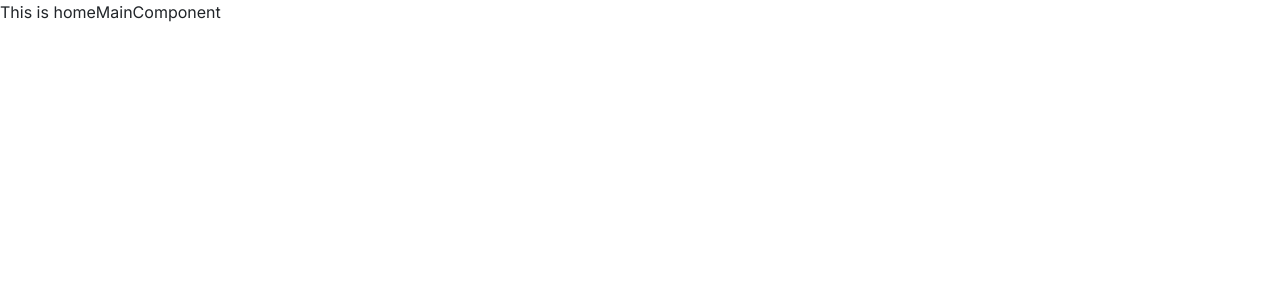
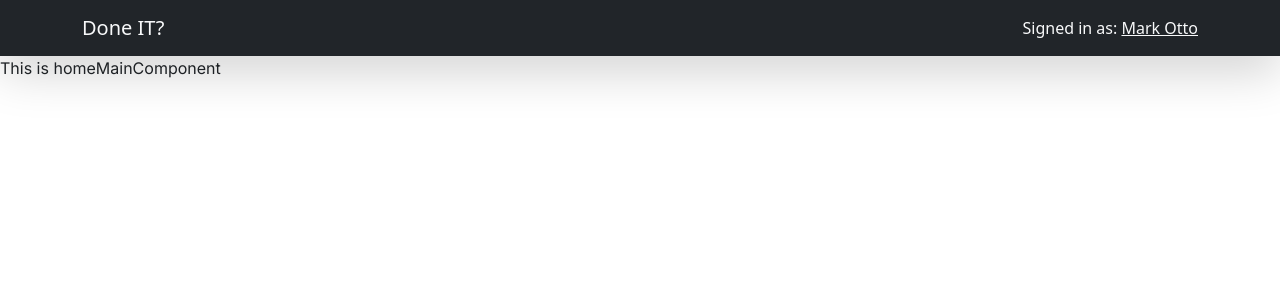
Before and after one commit to Oliulla/jt-todo-application, a Next.js app: page / in a window 1280 px wide. Shown: the top 300 px of the page. Built offline with nearby package versions, Linux system fonts and the light colour scheme.

Commit message:
:sparkles: Install 2 dependencies and :hammer: Optimised Rootlayout

```diff
--- a/components/Layouts/RootLayout.jsx
+++ b/components/Layouts/RootLayout.jsx
@@ -1,5 +1,14 @@
+import Header from "../__shared_one_time/Header/Header";
+
 const RootLayouts = ({ children }) => {
-  return <main>{children}</main>;
+  return (
+    <>
+      <header>
+        <Header />
+      </header>
+      <main>{children}</main>
+    </>
+  );
 };
 
 export default RootLayouts;
--- a/components/__shared_one_time/Header/Header.jsx
+++ b/components/__shared_one_time/Header/Header.jsx
@@ -1,15 +1,21 @@
+import Link from "next/link";
 import Container from "react-bootstrap/Container";
 import Navbar from "react-bootstrap/Navbar";
 
 function Header() {
   return (
-    <Navbar className="bg-body-tertiary">
+    <Navbar className="bg-dark text-light shadow-lg">
       <Container>
-        <Navbar.Brand href="#home">Navbar with text</Navbar.Brand>
+        <Navbar.Brand as={Link} href="/" className="text-light">
+          Done IT?
+        </Navbar.Brand>
         <Navbar.Toggle />
         <Navbar.Collapse className="justify-content-end">
-          <Navbar.Text>
-            Signed in as: <a href="#login">Mark Otto</a>
+          <Navbar.Text className="text-light">
+            Signed in as:{" "}
+            <Link href="/" className="text-light">
+              Mark Otto
+            </Link>
           </Navbar.Text>
         </Navbar.Collapse>
       </Container>
--- a/package.json
+++ b/package.json
@@ -13,6 +13,8 @@
     "next": "14.1.0",
     "react": "^18",
     "react-bootstrap": "^2.10.0",
-    "react-dom": "^18"
+    "react-dom": "^18",
+    "react-hot-toast": "^2.4.1",
+    "react-icons": "^5.0.1"
   }
 }
--- a/pages/_app.js
+++ b/pages/_app.js
@@ -1,10 +1,14 @@
 import "@/styles/globals.css";
 import 'bootstrap/dist/css/bootstrap.min.css';
+import { Toaster } from "react-hot-toast";
 
 
 export default function MyApp({ Component, pageProps }) {
   // Use the layout defined at the page level, if available
   const getLayout = Component.getLayout ?? ((page) => page)
 
-  return getLayout(<Component {...pageProps} />)
+  return <>
+    <Toaster />
+    {getLayout(<Component {...pageProps} />)}
+  </>
 }
```
Also changed, not shown: components/__shared_one_time/Home/Home.jsx (+7 -6 lines), 1 other file (tests, documents, lock files or other folders).
